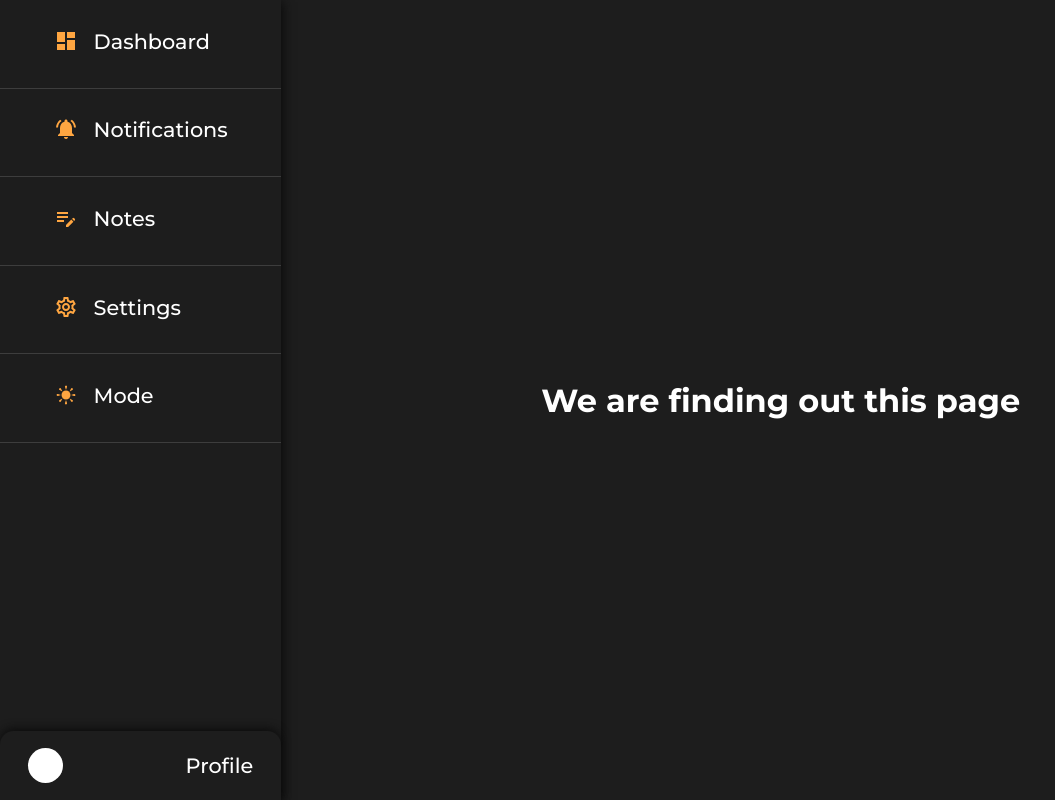
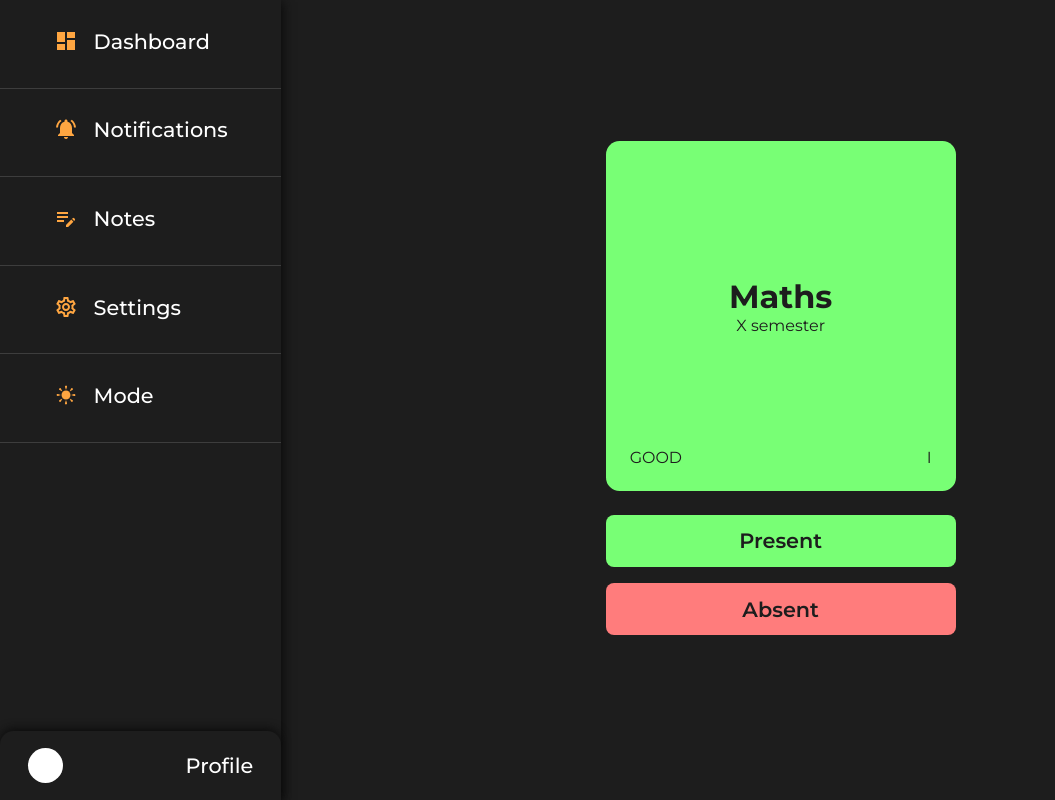
Before and after one commit to naveengitboi/student_tracker, a React (Create React App) app in the folder frontend/: page /db/attendance/Maths in a window 1280 px wide. Shown: the whole page, without its empty margins (0-1055 px from the left). Built offline with nearby package versions, Linux system fonts and the light colour scheme.

Commit message:
added subject info page

```diff
--- a/frontend/src/App.css
+++ b/frontend/src/App.css
@@ -15,6 +15,8 @@ li {
 }
 
 :root {
+  --box_width: 350px;
+  --box_height: 350px;
   /* color codes */
   --main_black_color: #1d1d1d;
   --medium_white_color: #ffffff;
@@ -33,19 +35,17 @@ li {
   --space_font: "Space Grotesk", sans-serif;
 }
 
-.bigFont{
+.bigFont {
   font-family: var(--monte_font);
   font-size: var(--bigger_fontsize);
   font-weight: bold;
 }
 
-.mediumFont
-{
+.mediumFont {
   font-family: var(--space_font);
   font-size: var(--medium_fontsize);
-
 }
-.miniFont{
+.miniFont {
   font-family: var(--space_font);
   font-weight: 300;
   font-size: var(--mini_fontsize);
@@ -96,8 +96,16 @@ a {
   padding: 0.85rem 1.95rem;
   height: fit-content;
   border-radius: 0.5rem;
+  outline: none;
+  border: none;
+  cursor: pointer;
 }
-
+.successBtn {
+  background-color: var(--success_green);
+}
+.dangerBtn {
+  background-color: var(--danger_red);
+}
 .inputButton,
 input {
   font-size: var(--main_fontsize);
@@ -116,3 +124,9 @@ input::placeholder {
   font-size: var(--mini_fontsize);
   text-transform: uppercase;
 }
+
+.sqaredContainer {
+  width: var(--box_width);
+  height: var(--box_height);
+  border-radius: 0.85rem;
+}
--- a/frontend/src/App.js
+++ b/frontend/src/App.js
@@ -8,6 +8,7 @@ import Attendance from './components/Attendance';
 import AddSubject from './components/AddSubject';
 import PageNotFound from './components/PageNotFound';
 import { useEffect } from 'react';
+import SingleSubjectInfo from './items/SingleSubjectInfo';
 
 function App() {
 
@@ -18,7 +19,6 @@ function App() {
       lenis.raf(time)
       requestAnimationFrame(raf)
     }
-
     requestAnimationFrame(raf)
   })
 
@@ -31,7 +31,9 @@ function App() {
           <Route path="/" element={<Dashboard />} />
           <Route path="/db/attendance" element={<Attendance />} />
           <Route path="/attendance/subject" element={<Attendance />} />
-          <Route path='/db/attendance/addsubject' element={<AddSubject />} />
+          <Route path='/db/attendance/addsubject' element={<AddSubject />}/>
+          <Route path='/db/attendance/Maths' element={<SingleSubjectInfo/>}/>
+
 
 
 
--- a/frontend/src/components/Dashboard.js
+++ b/frontend/src/components/Dashboard.js
@@ -5,7 +5,7 @@ function Dashboard(){
     return(
         <div className="dashboardContainer page">
             <div className="dashboard">
-                <div className="profileContainer">
+                <div className="profileContainer sqaredContainer">
                     <p>Hello</p>
                     <p className='userName'>naveengitboi</p>
                     <p>X semester</p>
--- a/frontend/src/css/Dashboard.css
+++ b/frontend/src/css/Dashboard.css
@@ -14,10 +14,7 @@
 
 .profileContainer
 {
-    width: 350px;
-    height: 350px;
     background-image: radial-gradient(var(--light_light_orage), var(--light_orage));
-    border-radius: 0.85rem;
     display: flex;
     justify-content: center;
     align-items: center;
--- /dev/null
+++ b/frontend/src/css/SingleSubjectInfo.css
@@ -0,0 +1,34 @@
+.subjectContainer .sqaredContainer {
+  background: linear-gradient(var(--success_green), var(--success_green));
+  display: flex;
+  color:var(--main_black_color);
+  text-align: center;
+  flex-direction: column;
+  align-items: center;
+  padding: 1.5rem;
+  position: relative;
+}
+
+.subjectContent
+{
+    margin-top: auto;
+}
+.attendanceStatus
+{
+    margin-top: auto;
+    display: flex;
+    justify-content: space-between;
+    width: 100%;
+}
+
+.actionBtns
+{
+    display: flex;
+    flex-direction: column;
+    margin: 1rem 0;
+}
+.actionBtns button
+{
+    margin: 0.5rem 0;
+    width: var(--box_width);
+}
--- /dev/null
+++ b/frontend/src/items/SingleSubjectInfo.js
@@ -0,0 +1,29 @@
+import React from 'react'
+import '../css/SingleSubjectInfo.css'
+
+function SingleSubjectInfo() {
+    return (
+        <div className='page subjectContainer'>
+            <div className="sqaredContainer">
+                <div className="subjectContent">
+                    <h1 className='mainFont'>
+                        Maths
+                    </h1>
+                    <p>X semester</p>
+                </div>
+
+                <div className="attendanceStatus">
+                    <p>GOOD</p>
+                    <p>I</p>
+                </div>
+            </div>
+
+            <div className="actionBtns">
+                <button className='clickButton successBtn'>Present</button>
+                <button className='clickButton dangerBtn'>Absent</button>
+            </div>
+        </div>
+    )
+}
+
+export default SingleSubjectInfo
```
